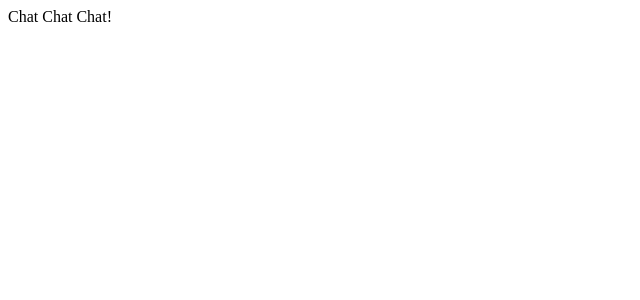
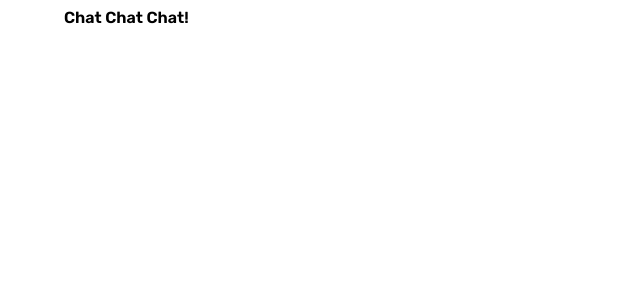
Before and after one commit to kareenabhade/Chat-lingual, a React (Create React App) app in the folder frontend/: page / in a window 1280 px wide. Shown: the top 300 px of the page, without its empty margins (0-640 px from the left). Built offline with nearby package versions, Linux system fonts and the light colour scheme.

Commit message:
adding Socket.io folder

```diff
--- a/frontend/package.json
+++ b/frontend/package.json
@@ -3,6 +3,9 @@
   "version": "0.1.0",
   "private": true,
   "dependencies": {
+    "@emotion/react": "^11.11.3",
+    "@emotion/styled": "^11.11.0",
+    "@mui/material": "^5.15.2",
     "@testing-library/jest-dom": "^5.17.0",
     "@testing-library/react": "^13.4.0",
     "@testing-library/user-event": "^13.5.0",
--- a/frontend/src/App.js
+++ b/frontend/src/App.js
@@ -1,17 +1,21 @@
+import "./index.css";
 import {Routes, Route, Navigate} from "react-router-dom"
 import Chat from "./pages/Chat";
 import Login from "./pages/Login";
 import Register from "./pages/Register";
+import {Container} from "@mui/material";
 
 function App() {
   return (
     <>
+    <Container fixed >
     <Routes>
       <Route path="/" element={<Chat />} />
       <Route path="/Login" element={<Login />} />
       <Route path="/Register" element={<Register />} />
       <Route path="*" element={<Navigate to="/" />} />
     </Routes>
+    </Container>
 
     </>
   );
--- a/frontend/src/index.css
+++ b/frontend/src/index.css
@@ -0,0 +1,5 @@
+@import url('https://fonts.googleapis.com/css2?family=Nunito:wght@700&family=Rubik:wght@600&display=swap');
+body{
+    font-family: 'Nunito', sans-serif;
+    font-family: 'Rubik', sans-serif;
+}
```
Also changed, not shown: frontend/src/Context/AuthContext.jsx (added), 1 other file (tests, documents, lock files or other folders).
